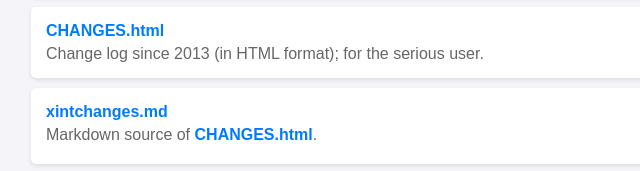
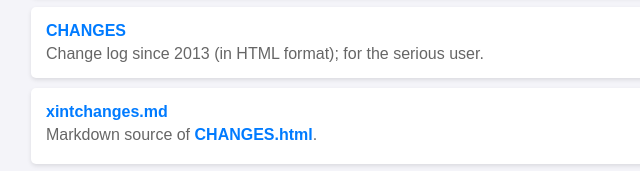
Before and after one commit to jfbu/xint, a plain HTML site: page index.html in a window 1280 px wide. Shown: the part 319-490 px from the top of the page, 209-849 px from the left. Drawn offline with Linux system fonts and the light colour scheme.

Commit message:
Revert the .html extension added at CHANGES in index.html

```diff
--- a/index.html
+++ b/index.html
@@ -106,7 +106,7 @@
                 <a href="README.md" target="_blank">README.md</a>
                 <p>This is essentially the same file as served at the <a href="https://ctan.org/tex-archive/macros/generic/xint">CTAN site</a>.</p>
             <li class="file-item">
-                <a href="CHANGES.html" target="_blank">CHANGES.html</a>
+                <a href="CHANGES.html" target="_blank">CHANGES</a>
                 <p>Change log since 2013 (in HTML format); for the serious user.</p>
             </li>
             <li class="file-item">
```
Also changed, not shown: 1 other file.
